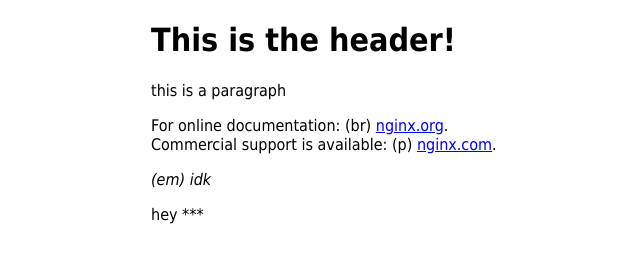
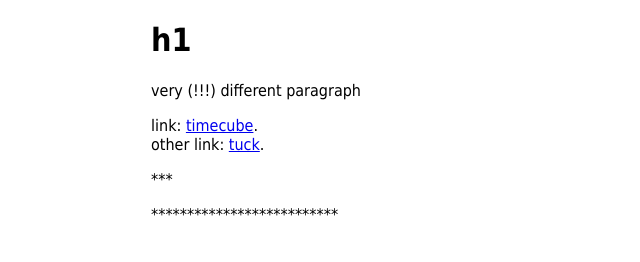
Before and after one commit to hjpower2/docker_stuff, a plain HTML site: page index.html in a window 1280 px wide. Shown: the whole page, without its empty margins (209-849 px from the left). Drawn offline with Linux system fonts and the light colour scheme.

```diff
--- a/index.html
+++ b/index.html
@@ -1,7 +1,7 @@
 <!DOCTYPE html>
 <html>
 <head>
-<title>New Title!</title>
+<title>title</title>
 <style>
 html { color-scheme: light dark; }
 body { width: 35em; margin: 0 auto;
@@ -9,16 +9,16 @@ font-family: Tahoma, Verdana, Arial, sans-serif; }
 </style>
 </head>
 <body>
-<h1>This is the header!</h1>
-<p>this is a paragraph</p>
+<h1>h1</h1>
+<p>very (!!!) different paragraph</p>
 
-<p>For online documentation: (br)
-<a href="http://nginx.org/">nginx.org</a>.<br/>
-Commercial support is available: (p)
-<a href="http://nginx.com/">nginx.com</a>.</p>
+<p>link:
+<a href="https://timecube.online/">timecube</a>.<br/>
+   other link:
+<a href="http://carltuck.tech/">tuck</a>.</p>
 
-<p><em>(em) idk</em></p>
+<p><em>***</em></p>
 
-<p> hey ***</p>
+<p> ************************** </p>
 </body>
 </html>
```
Also changed, not shown: 5 other files.
